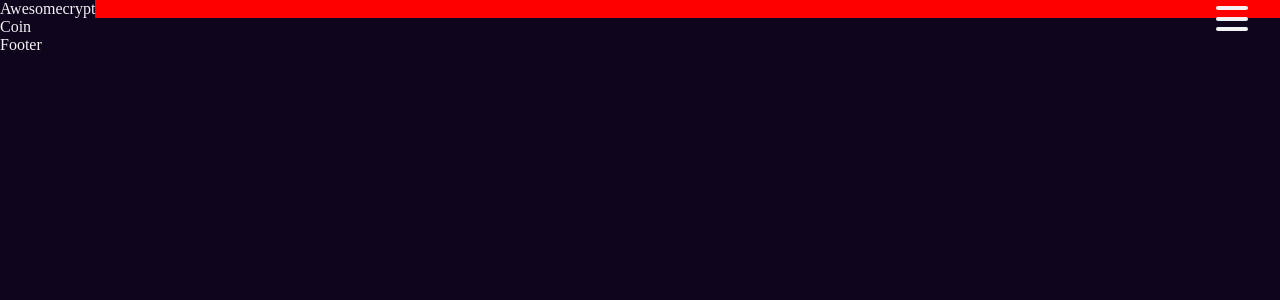
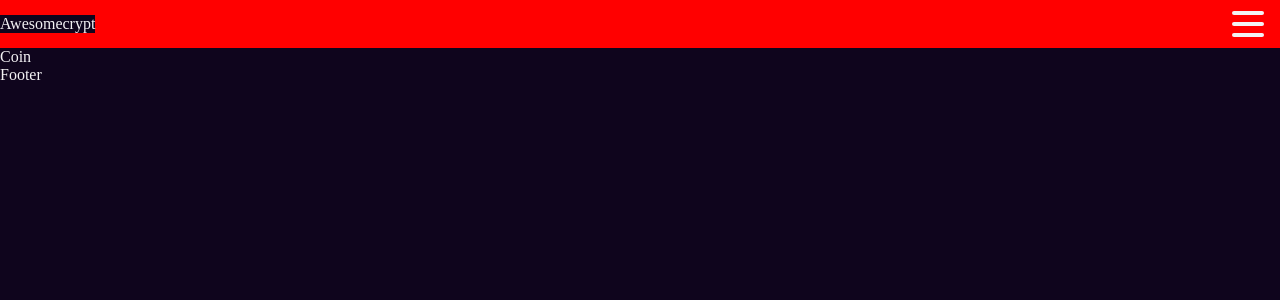
Before and after one commit to LeeBingler/CryptoCoin, a React (Vite) app: page /coin/1 in a window 1280 px wide. Shown: the top 300 px of the page. Built offline with nearby package versions, Linux system fonts and the light colour scheme.

Commit message:
feat: add some styling for the body + the button menu

```diff
--- a/src/assets/global/_boilerplate.scss
+++ b/src/assets/global/_boilerplate.scss
@@ -14,6 +14,7 @@ html {
 
 body {
     position: relative;
+    overflow-x: hidden;
 }
 
 a {
--- a/src/assets/navbar/_navbar.scss
+++ b/src/assets/navbar/_navbar.scss
@@ -30,9 +30,10 @@ nav {
 }
 
 .btnMenu {
-    position: absolute;
-    top: 5%;
-    right: 2rem;
+    position: relative;
+    margin-right: 1rem;
+    margin-top: .5rem;
+    margin-bottom: .5rem;
     display: flex;
     flex-direction: column;
     justify-content: space-around;
```
